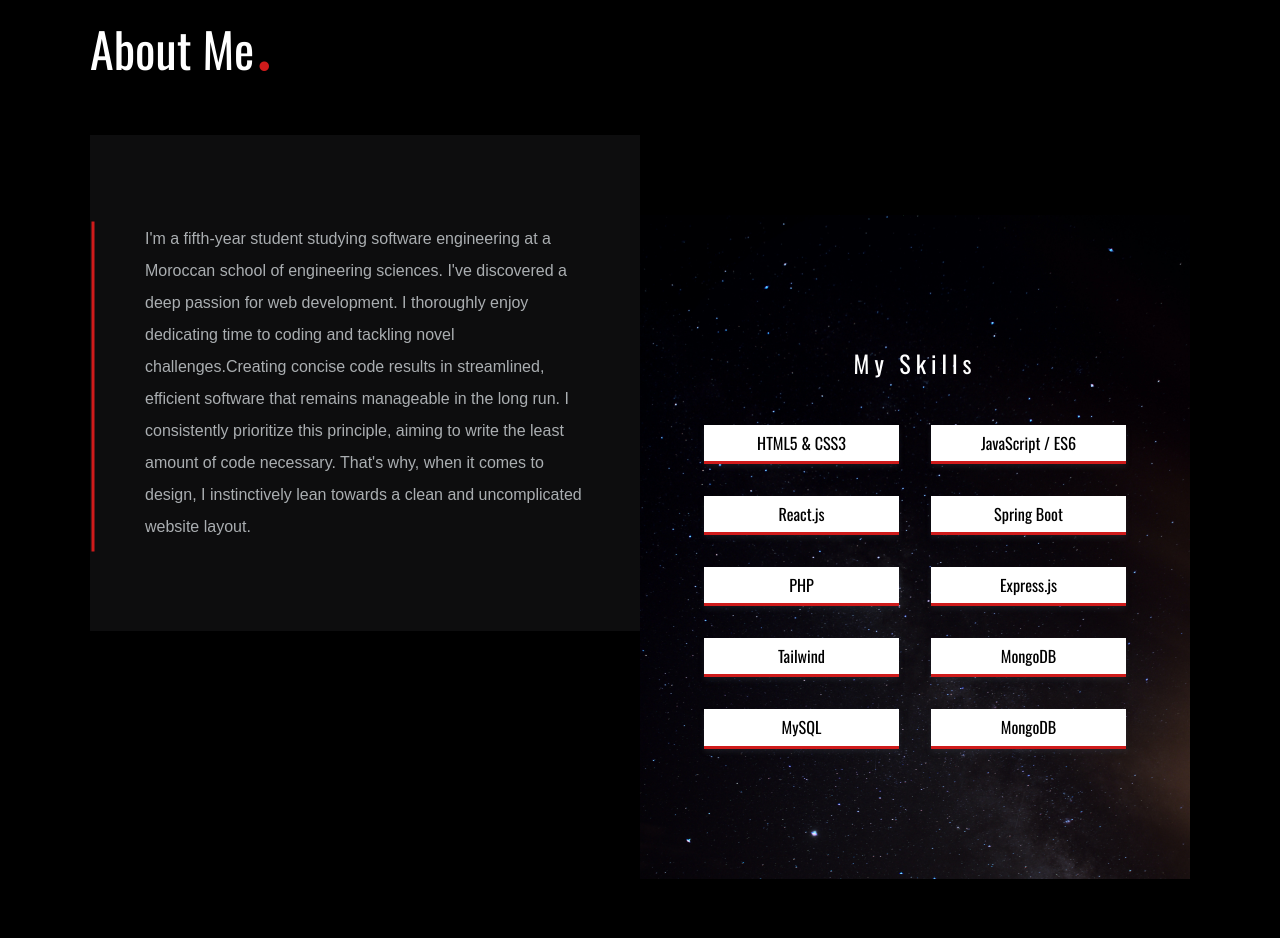
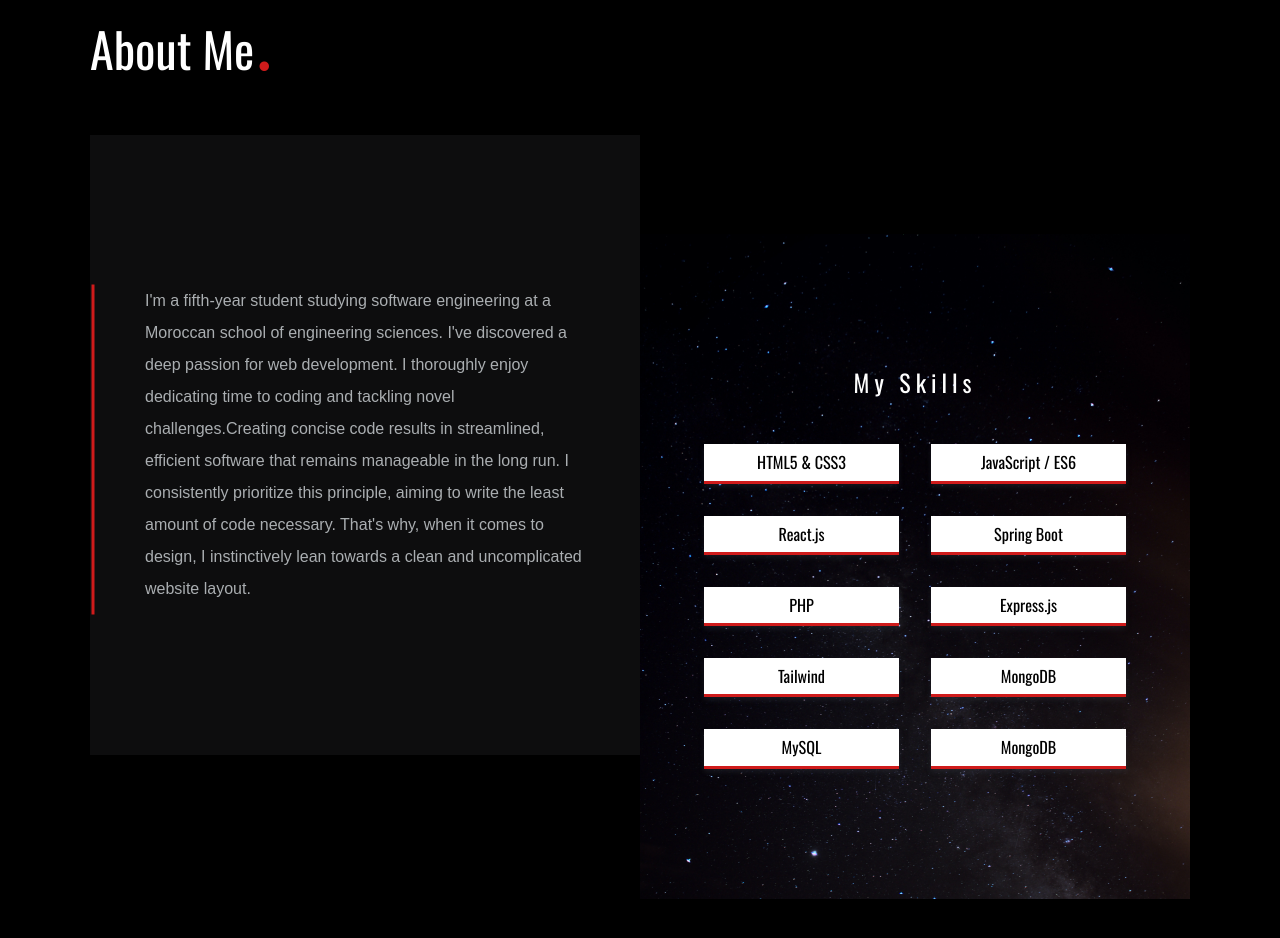
Before and after one commit to smahidv/myPortfolio, a React (Create React App) app: page / in a window 1280 px wide. Shown: the part 620-1558 px from the top of the page. Built offline with nearby package versions, Linux system fonts and the light colour scheme; a web font is replaced by a local one.

Commit message:
cleaning package.json

```diff
--- a/package.json
+++ b/package.json
@@ -10,10 +10,7 @@
     "@testing-library/react": "^13.4.0",
     "@testing-library/user-event": "^13.5.0",
     "babel-plugin-react-css-modules": "^5.2.6",
-    "framer-motion": "^10.16.4",
-    "lottie-colorify": "^0.8.0",
     "lottie-react": "^2.4.0",
-    "lottie-web": "^5.12.2",
     "react": "^18.2.0",
     "react-bodymovin": "^2.0.0",
     "react-dom": "^18.2.0",
--- a/src/components/about/about.css
+++ b/src/components/about/about.css
@@ -49,11 +49,12 @@
     cursor: context-menu;
     font-size:clamp(15px,2vw,1.01rem);
 }
+
 .about-container_description{
     width: 100%;
     padding-inline: 30px;
     background-color: var(--very-dark-grey);
-    padding-top: 380px;
+    padding-top: 440px;
     padding-bottom: 100px;
 
 }
@@ -109,7 +110,7 @@
         all: unset;
     }
     .about-container_description{
-        padding:88px 10% ;
+        padding:150px 10% ;
       top: 0;
     }
 
```
Also changed, not shown: src/components/about/About.jsx (+10 -4 lines), 1 other file (tests, documents, lock files or other folders).
